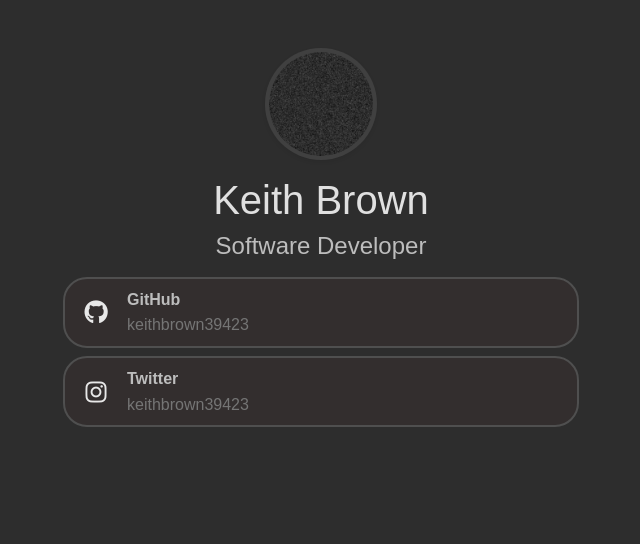
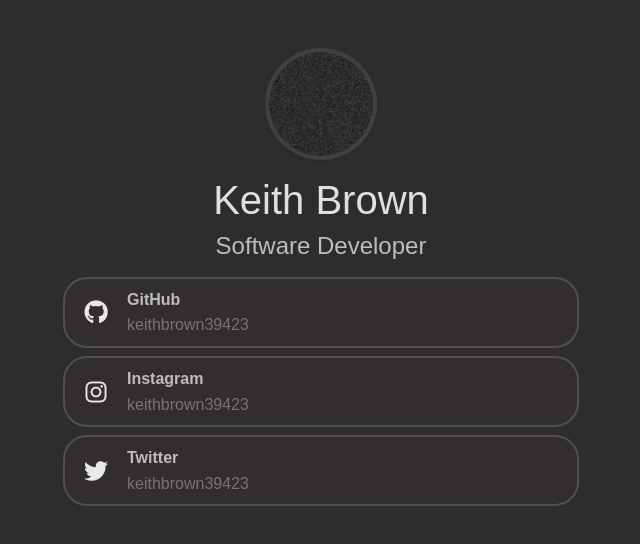
Before and after one commit to KeithBrown39423/Website, a plain HTML site: page index.html in a window 1280 px wide. Shown: the whole page, without its empty margins (319-959 px from the left). Drawn offline with nearby package versions, Linux system fonts and the light colour scheme; a web font is replaced by a local one.

Commit message:
Fixed twitter stuff

```diff
--- a/index.html
+++ b/index.html
@@ -41,8 +41,15 @@
                         <div class="text-muted">keithbrown39423</div>
                     </div>
                 </a>
+                <a href="https://instagram.com/KeithBrown39423" class="list-group-item d-flex justify-content-left align-items-center list-group-item-action border-custom px-3 border border-2 rounded-9 list-group-item-dark mb-2" target="_blank">
+                    <i class="fa-brands fa-instagram fa-fw fa-1_5x"></i>
+                    <div class="ms-3">
+                        <div class="fw-bold">Instagram</div>
+                        <div class="text-muted">keithbrown39423</div>
+                    </div>
+                </a>
                 <a href="https://twitter.com/KeithBrown39423" class="list-group-item d-flex justify-content-left align-items-center list-group-item-action border-custom px-3 border border-2 rounded-9 list-group-item-dark mb-2" target="_blank">
-                    <i class="fa-brands fa-instagram fa-fw fa-1_5x"></i>
+                    <i class="fa-brands fa-twitter fa-fw fa-1_5x"></i>
                     <div class="ms-3">
                         <div class="fw-bold">Twitter</div>
                         <div class="text-muted">keithbrown39423</div>
```
